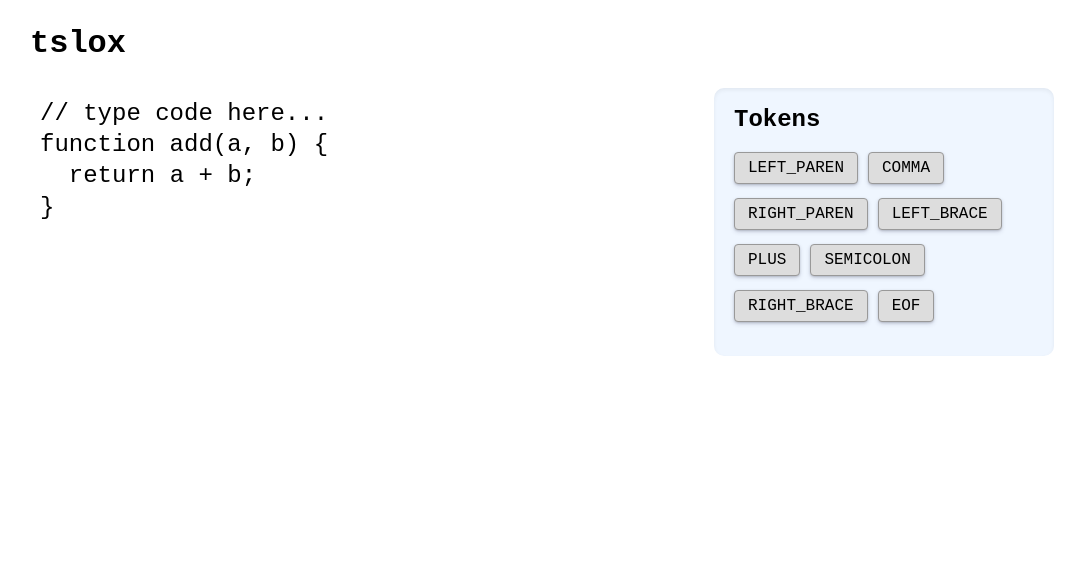
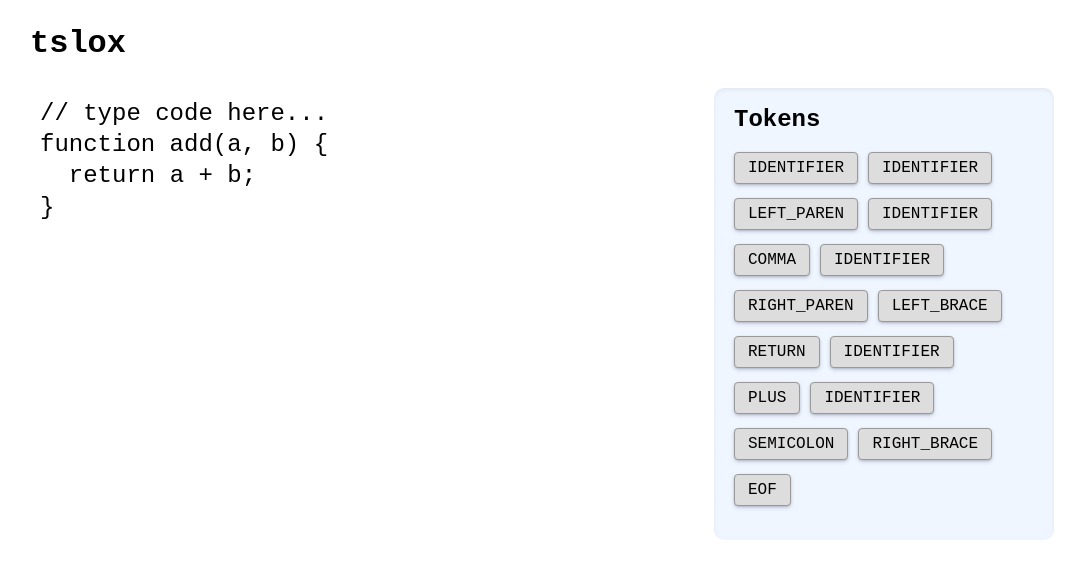
Before and after one commit to pringshia/tslox, a React (Vite) app: page / in a window 1280 px wide. Shown: the top 578 px of the page, without its empty margins (98-1183 px from the left). Built offline with nearby package versions, Linux system fonts and the light colour scheme.

Commit message:
Add reserved keywords and identifiers support

```diff
--- a/tslox/lexer.ts
+++ b/tslox/lexer.ts
@@ -1,9 +1,13 @@
 import { Error } from "./error";
-import { Token, TokenType, newToken } from "./tokens";
+import { Token, TokenType, newToken, ReservedKeyword } from "./tokens";
 import { Response } from "./base";
-import { match } from "ts-pattern";
+import { match, P } from "ts-pattern";
 
-class Scanner {
+export const isDigit = (c: string) => /\d/.test(c);
+export const isAlpha = (c: string) => /[a-zA-Z_]/.test(c);
+export const isAlphaNumeric = (c: string) => /[a-zA-Z_\d]/.test(c);
+
+export class Scanner {
   source: string;
   start: number = 0;
   current: number = 0;
@@ -45,6 +49,9 @@ class Scanner {
   peek(): string {
     return this.source.charAt(this.current);
   }
+  peekOneMore(): string {
+    return this.source.charAt(this.current + 1);
+  }
   newLine() {
     this.line++;
   }
@@ -66,6 +73,9 @@ export function getTokens(source: string): Response<Token[]> {
       line: scanner.getLine(),
     };
   }
+
+  const numericMatch = P.when<string, (value: string) => boolean>(isDigit);
+  const alphaMatch = P.when<string, (value: string) => boolean>(isAlpha);
 
   while (!scanner.isAtEnd()) {
     scanner.startLexeme();
@@ -133,6 +143,62 @@ export function getTokens(source: string): Response<Token[]> {
         scanner.newLine();
         return createToken(TokenType.IGNORE);
       })
+      .with(numericMatch, () => {
+        while (isDigit(scanner.peek())) {
+          scanner.advance();
+        }
+        if (scanner.peek() === "." && isDigit(scanner.peekOneMore())) {
+          // Consume the "." decimal point
+          scanner.advance();
+
+          while (isDigit(scanner.peek())) {
+            scanner.advance();
+          }
+        }
+        return createToken(
+          TokenType.NUMBER,
+          parseFloat(scanner.currentLexeme())
+        );
+      })
+      .with(alphaMatch, () => {
+        while (isAlphaNumeric(scanner.peek())) {
+          scanner.advance();
+        }
+
+        let tokenType;
+        try {
+          tokenType = match<ReservedKeyword>(
+            scanner.currentLexeme() as ReservedKeyword
+          )
+            .with("and", () => TokenType.AND)
+            .with("class", () => TokenType.CLASS)
+            .with("else", () => TokenType.ELSE)
+            .with("false", () => TokenType.FALSE)
+            .with("fun", () => TokenType.FUN)
+            .with("for", () => TokenType.FOR)
+            .with("if", () => TokenType.IF)
+            .with("nil", () => TokenType.NIL)
+            .with("or", () => TokenType.OR)
+            .with("print", () => TokenType.PRINT)
+            .with("return", () => TokenType.RETURN)
+            .with("super", () => TokenType.SUPER)
+            .with("this", () => TokenType.THIS)
+            .with("true", () => TokenType.TRUE)
+            .with("var", () => TokenType.VAR)
+            .with("while", () => TokenType.WHILE)
+            .exhaustive();
+        } catch {
+          // WARNING: Possible performance hit here
+          // This catch block is expected to be a pretty commonly traversed code path, and if we are
+          // throwing for every identifier we encounter, there may be performance or other implications
+          // worth exploring. The reason we use this approach is so that we can use .match().exhaustive()
+          // above for the benefits of compile time type-safety, ensuring that we are covering all reserved keywords.
+          // I am not a Typescript wizard just yet, so cannot come up with a non-try/catch solution just yet.
+          tokenType = TokenType.IDENTIFIER;
+        }
+
+        return createToken(tokenType);
+      })
       .otherwise(() =>
         createToken(
           TokenType.INVALID,
--- a/tslox/tokens.ts
+++ b/tslox/tokens.ts
@@ -68,6 +68,24 @@ export enum TokenType {
   INVALID = "INVALID",
 }
 
+export type ReservedKeyword =
+  | "and"
+  | "class"
+  | "else"
+  | "false"
+  | "fun"
+  | "for"
+  | "if"
+  | "nil"
+  | "or"
+  | "print"
+  | "return"
+  | "super"
+  | "this"
+  | "true"
+  | "var"
+  | "while";
+
 export function newToken(
   type: TokenType,
   lexeme: string,
```
Also changed, not shown: 1 other file (tests, documents, lock files or other folders).
